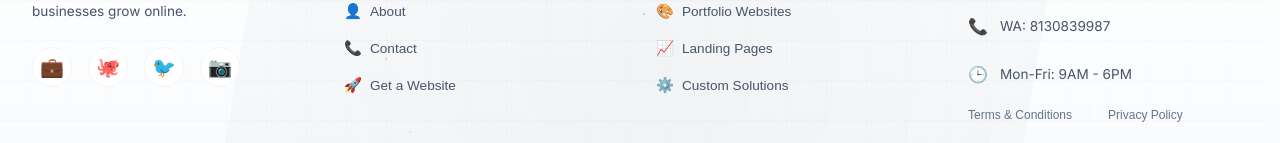
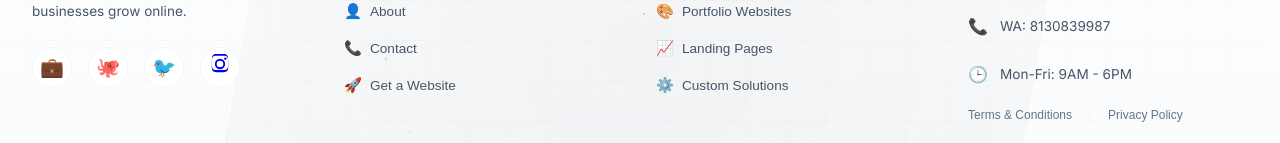
Before and after one commit to gauravquest00-create/webcraft, a React (Vite) app: page / in a window 1280 px wide. Shown: the part 7948-8091 px from the top of the page. Built offline with nearby package versions, Linux system fonts and the light colour scheme.

Commit message:
Update Footer.jsx

```diff
--- a/src/components/Footer.jsx
+++ b/src/components/Footer.jsx
@@ -25,7 +25,18 @@ export default function Footer() {
     { name: 'LinkedIn', url: 'https://linkedin.com', icon: '💼', color: '#0077B5' },
     { name: 'GitHub', url: 'https://github.com', icon: '🐙', color: '#333' },
     { name: 'Twitter', url: 'https://twitter.com', icon: '🐦', color: '#1DA1F2' },
-    { name: 'Instagram', url: 'https://instagram.com', icon: '📷', color: '#E4405F' }
+     {
+    name: 'Instagram',
+    url: 'https://instagram.com',
+    icon: (
+      <svg width="20" height="20" viewBox="0 0 24 24" fill="none" xmlns="http://www.w3.org/2000/svg">
+        <path d="M12 2.163c3.204 0 3.584.012 4.85.07 1.366.062 2.633.34 3.608 1.318.977.978 1.255 2.244 1.318 3.608.058 1.266.07 1.646.07 4.85s-.012 3.584-.07 4.85c-.063 1.366-.34 2.633-1.318 3.608-.978.977-2.244 1.255-3.608 1.318-1.266.058-1.646.07-4.85.07s-3.584-.012-4.85-.07c-1.366-.063-2.633-.34-3.608-1.318-.977-.978-1.255-2.244-1.318-3.608-.058-1.266-.07-1.646-.07-4.85s.012-3.584.07-4.85c.063-1.366.34-2.633 1.318-3.608.978-.977 2.244-1.255 3.608-1.318C8.416 2.176 8.796 2.163 12 2.163zM12 0C8.741 0 8.332.015 7.052.074 5.776.133 4.666.42 3.723 1.364 2.78 2.307 2.493 3.417 2.434 4.693 2.376 5.973 2.361 6.382 2.361 9.641s.015 3.668.074 4.948c.059 1.276.346 2.386 1.289 3.329.943.943 2.053 1.23 3.329 1.289 1.28.059 1.689.074 4.948.074s3.668-.015 4.948-.074c1.276-.059 2.386-.346 3.329-1.289.943-.943 1.23-2.053 1.289-3.329.059-1.28.074-1.689.074-4.948s-.015-3.668-.074-4.948c-.059-1.276-.346-2.386-1.289-3.329-.943-.943-2.053-1.23-3.329-1.289C15.668.015 15.259 0 12 0z" fill="currentColor"/>
+        <path d="M12 5.838a6.162 6.162 0 100 12.324 6.162 6.162 0 000-12.324zM12 16a4 4 0 110-8 4 4 0 010 8z" fill="currentColor"/>
+        <circle cx="18.406" cy="5.594" r="1.44" fill="currentColor"/>
+      </svg>
+    ),
+    color: '#E4405F'
+  }
   ]
 
   const quickLinks = [
```
